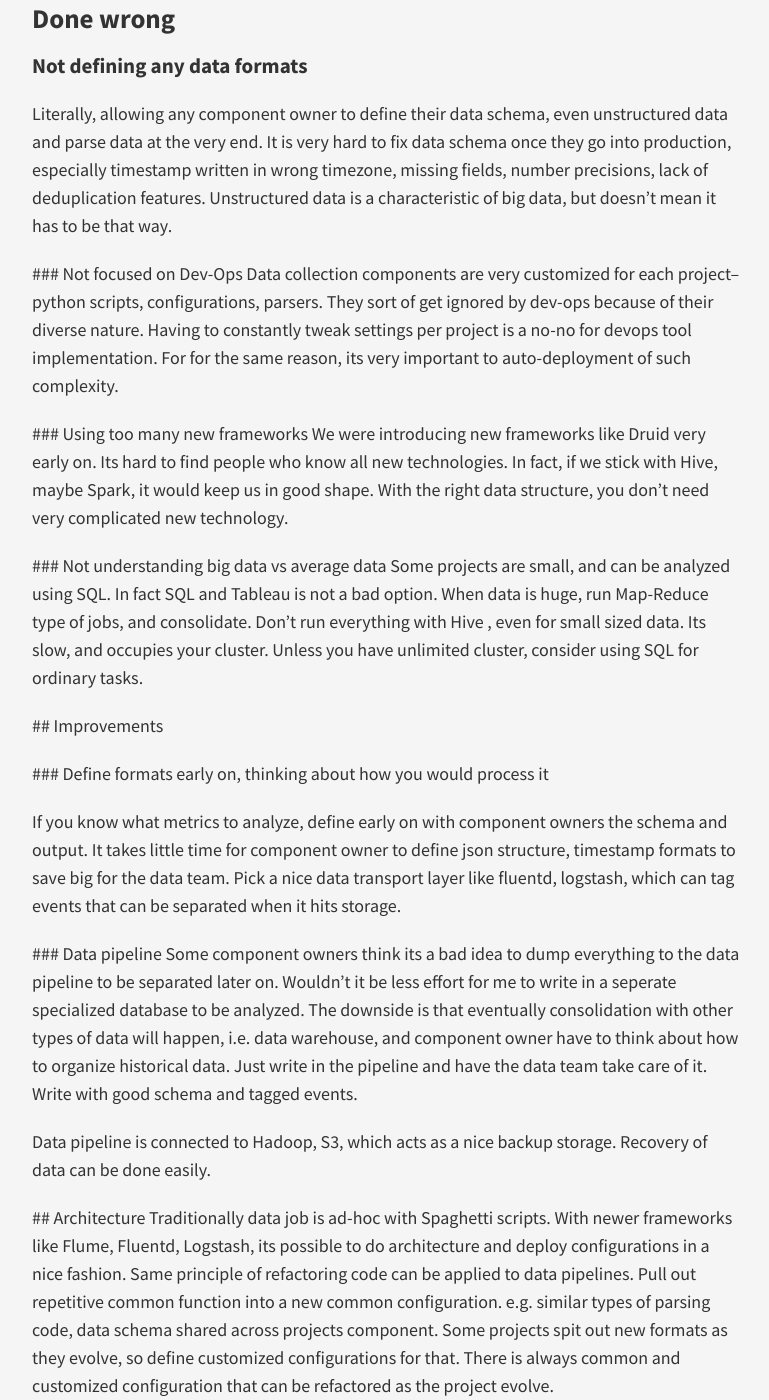
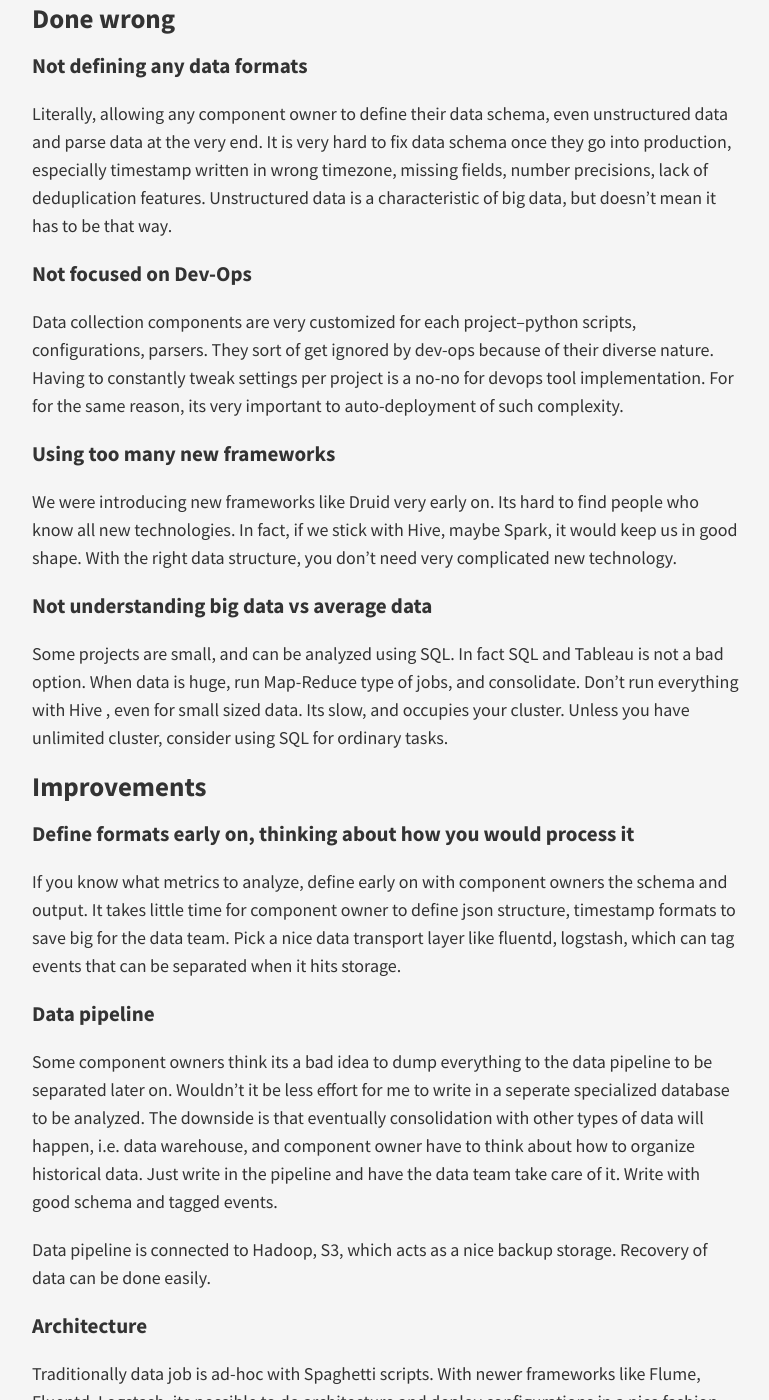
Before and after one commit to puyuan/puyuan.github.io, a Jekyll site: the page built from _posts/2016-05-06-big-data-architecture.md, in a window 1280 px wide and 1400 px high, scrolled down 304 px. Shown: the whole window, without its empty margins (253-1022 px from the left). Built offline with Jekyll 4.4.1, drawn with Linux system fonts in a browser that asks for light colours; nearby versions of some CDN libraries; some of the changed text lies outside the part shown.

Commit message:
fix spacing

```diff
--- a/_posts/2016-05-06-big-data-architecture.md
+++ b/_posts/2016-05-06-big-data-architecture.md
@@ -12,38 +12,38 @@ After working on big data pipelines for more than a year, I want to writeup a le
 ### Not defining any data formats
  Literally, allowing any component owner to define their data schema, even unstructured data and parse data at the very end. It is very hard to fix data schema once they go into production, especially timestamp written in wrong timezone, missing fields, number precisions, lack of deduplication features. Unstructured data is a characteristic of big data, but doesn't mean it has to be that way.
 
- ### Not focused on Dev-Ops
+### Not focused on Dev-Ops
  Data collection components are very customized for each project--python scripts, configurations, parsers. They sort of get ignored by dev-ops because of their diverse nature.   Having to constantly tweak settings per project is a no-no for devops tool implementation. For for the same reason, its very important to auto-deployment of such complexity.
 
- ### Using too many new frameworks
+### Using too many new frameworks
  We were introducing new frameworks like Druid very early on. Its hard to find people who know all new technologies. In fact, if we stick with Hive, maybe Spark, it would keep us in good shape. With the right data structure, you don't need very complicated new technology.
 
- ### Not understanding big data vs average data
+### Not understanding big data vs average data
  Some projects are small, and can be analyzed using SQL. In fact SQL and Tableau is not a bad option. When data is huge, run Map-Reduce type of jobs, and consolidate. Don't run everything with Hive , even for small sized data. Its slow, and occupies your cluster. Unless you have unlimited cluster, consider using SQL for ordinary tasks.
 
- ## Improvements
+## Improvements
 
- ### Define formats early on, thinking about how you would process it
+### Define formats early on, thinking about how you would process it
 
  If you know what metrics to analyze, define early on with component owners the schema and output. It takes little time for component owner to define json structure, timestamp formats to save big for the data team. Pick a nice data transport layer like fluentd, logstash, which can tag events that can be separated when it hits storage.
 
- ### Data pipeline
+### Data pipeline
  Some component owners think its a bad idea to dump everything to the data pipeline to be separated later on. Wouldn't it be less effort for me to write in a seperate specialized database to be analyzed. The downside is that eventually consolidation with other types of data will happen, i.e. data warehouse, and component owner have to think about how to organize historical data. Just write in the pipeline and have the data team take care of it. Write with good schema and tagged events.
 
  Data pipeline is connected to Hadoop, S3, which acts as a nice backup storage. Recovery of data can be done easily.
 
- ## Architecture
+### Architecture
  Traditionally data job is ad-hoc with Spaghetti scripts. With newer frameworks like Flume, Fluentd, Logstash, its possible to do architecture and deploy configurations in a nice fashion. Same principle of refactoring code can be applied to data pipelines. Pull out repetitive common function into a new common configuration. e.g. similar types of parsing code, data schema shared across projects component. Some projects spit out new formats as they evolve, so define customized configurations for that. There is always common and customized configuration that can be refactored as the project evolve.
 
  Draw an architecure of your data components. Don't think spaghetti.
 
- ## Devops
+### Devops
  Again, use tool like puppet, Ansible to deploy frameworks and configuration. Never patch server by hand, alot of data folks like patching because of the ad-hoc nature of their work. Always patch the devop code e.g. Ansible, and deploy on to server.
 
- ## Bulk loading
+### Bulk loading
  We love streaming right to our target sink. Who hates realtime.  But sometimes database crash, pipeline fails. Bulk loading allows you to recover data from Hadoop S3, so have that in place.
 
- ## EMR
+### EMR
  - run EMR when data gets too large and need consolidation and aggregation.
  - if data is small, SQL, why not?
  - if you are a large company with unlimited scalability, run hadoop, presto, spark etc.. for all your data task. But if you are not, conserve resources, pick wisely.
```
